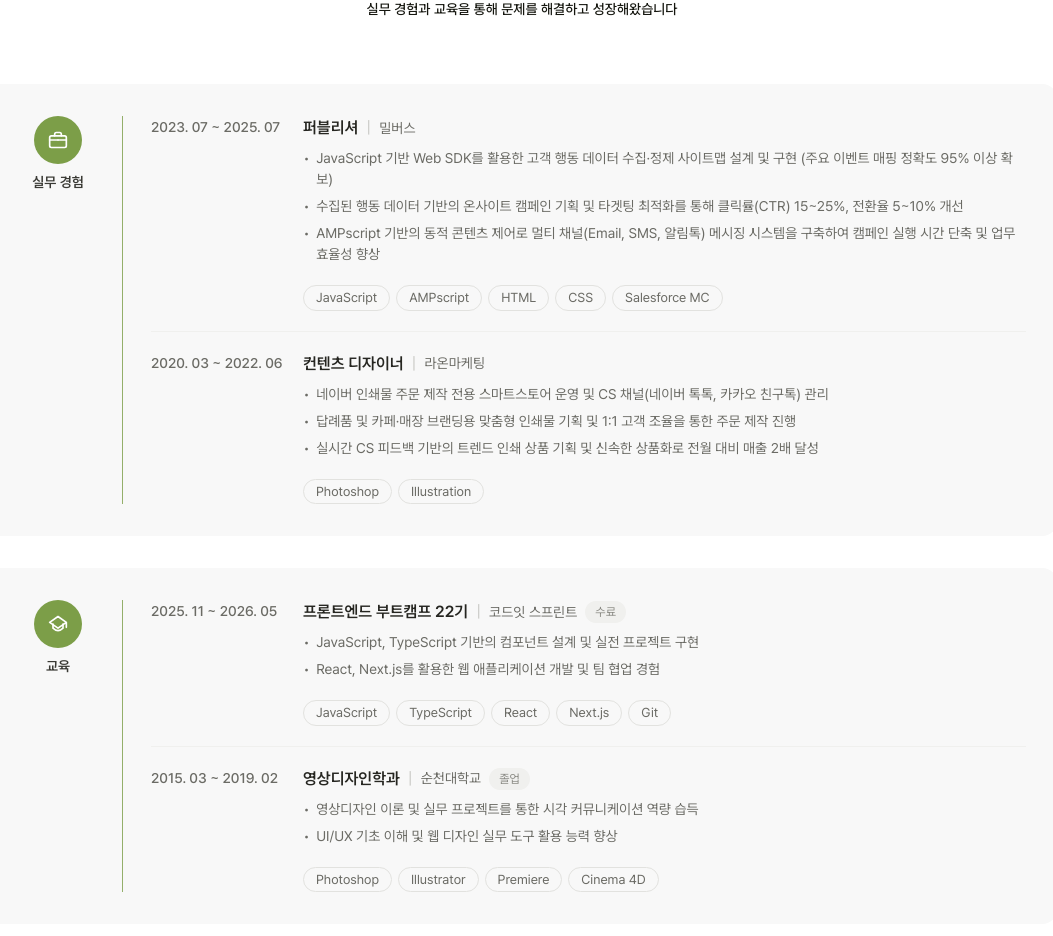
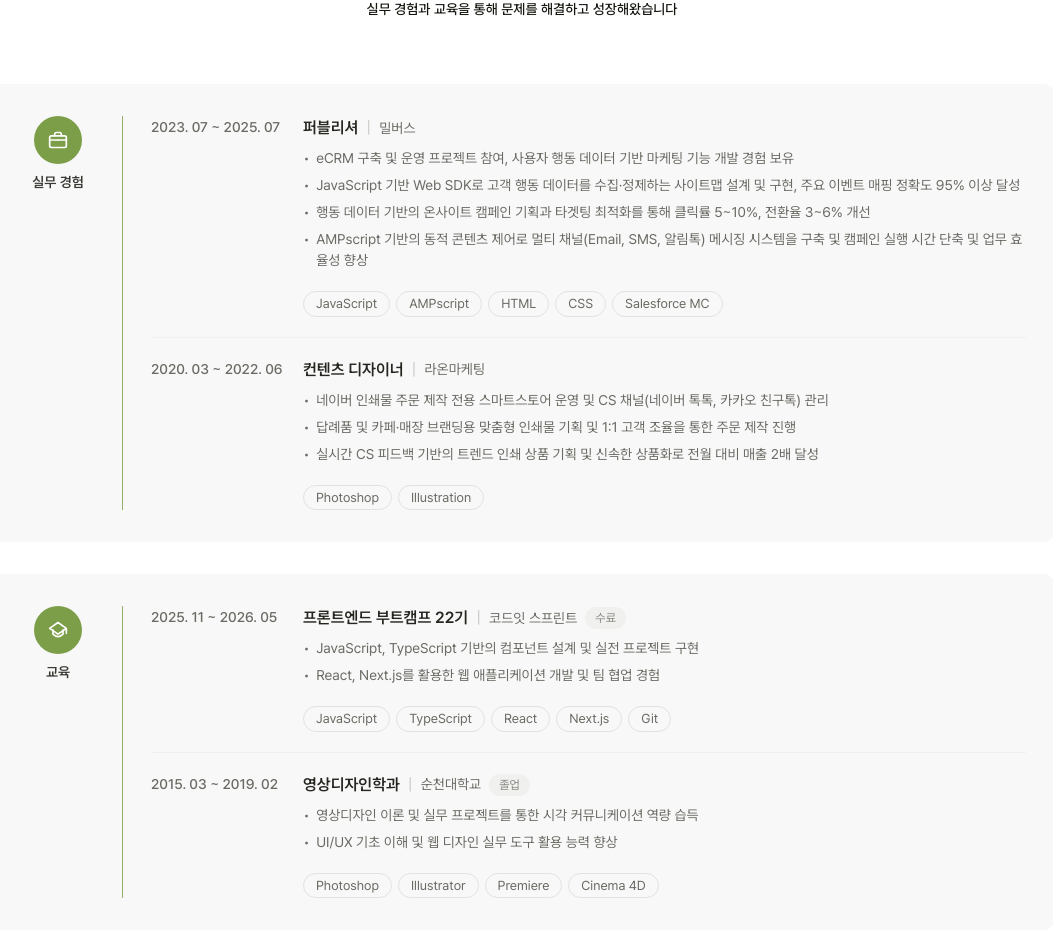
Before and after one commit to luneyeo/fe-portfolio, a Next.js app: page / in a window 1280 px wide. Shown: the part 3571-4507 px from the top of the page, without its empty margins (118-1171 px from the left). Built offline with nearby package versions, Linux system fonts and the light colour scheme.

Commit message:
♻️ refactor: 업무 경험 목록 업데이트

```diff
--- a/data/experiences.ts
+++ b/data/experiences.ts
@@ -6,9 +6,10 @@ export const experiences: Experience[] = [
     company: '밀버스',
     role: '퍼블리셔',
     tasks: [
-      'JavaScript 기반 Web SDK를 활용한 고객 행동 데이터 수집·정제 사이트맵 설계 및 구현 (주요 이벤트 매핑 정확도 95% 이상 확보)',
-      '수집된 행동 데이터 기반의 온사이트 캠페인 기획 및 타겟팅 최적화를 통해 클릭률(CTR) 15~25%, 전환율 5~10% 개선',
-      'AMPscript 기반의 동적 콘텐츠 제어로 멀티 채널(Email, SMS, 알림톡) 메시징 시스템을 구축하여 캠페인 실행 시간 단축 및 업무 효율성 향상',
+      'eCRM 구축 및 운영 프로젝트 참여, 사용자 행동 데이터 기반 마케팅 기능 개발 경험 보유',
+      'JavaScript 기반 Web SDK로 고객 행동 데이터를 수집·정제하는 사이트맵 설계 및 구현, 주요 이벤트 매핑 정확도 95% 이상 달성',
+      '행동 데이터 기반의 온사이트 캠페인 기획과 타겟팅 최적화를 통해 클릭률 5~10%, 전환율 3~6% 개선',
+      'AMPscript 기반의 동적 콘텐츠 제어로 멀티 채널(Email, SMS, 알림톡) 메시징 시스템을 구축 및 캠페인 실행 시간 단축 및 업무 효율성 향상',
     ],
     skills: ['JavaScript', 'AMPscript', 'HTML', 'CSS', 'Salesforce MC'],
   },
```
